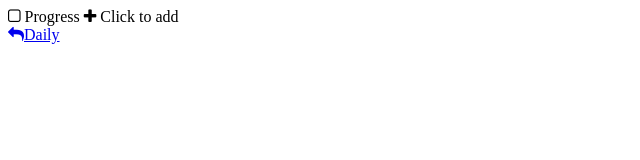
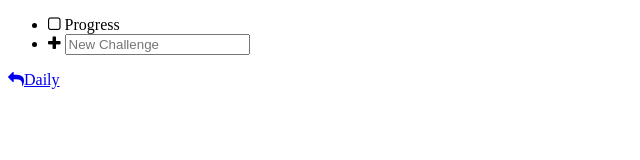
Before and after one commit to kmyps777/To-do, a plain HTML site: page challenge.html in a window 1280 px wide. Shown: the whole page, without its empty margins (0-640 px from the left). Drawn offline with Linux system fonts and the light colour scheme.

Commit message:
input 첨가

```diff
--- a/challenge.html
+++ b/challenge.html
@@ -11,14 +11,19 @@
     <title>Challenge</title>
   </head>
   <body>
-    <header>
-      <div class="header__top"></div>
-      <div class="header__bottom">
-        <i class="fa fa-square-o"></i>
-        <span class="header__text">Progress</span> <i class="fa fa-plus"></i>
-        <span class="header__text">Click to add</span>
-      </div>
-    </header>
+    <header></header>
+    <main class="challenge">
+      <ul class="challenge__list">
+        <li class="challenge__content">
+          <i class="fa fa-square-o"></i>
+          <span class="content-text">Progress</span>
+        </li>
+        <li class="challenge__content">
+          <i class="fa fa-plus"></i>
+          <input type="text" placeholder="New Challenge" />
+        </li>
+      </ul>
+    </main>
     <a href="index.html" class="tab-bar__tab">
       <i class="fa fa-mail-reply"></i><span class="tab-bar__title">Daily</span>
     </a>
```
Also changed, not shown: index.html (+12 -8 lines).
